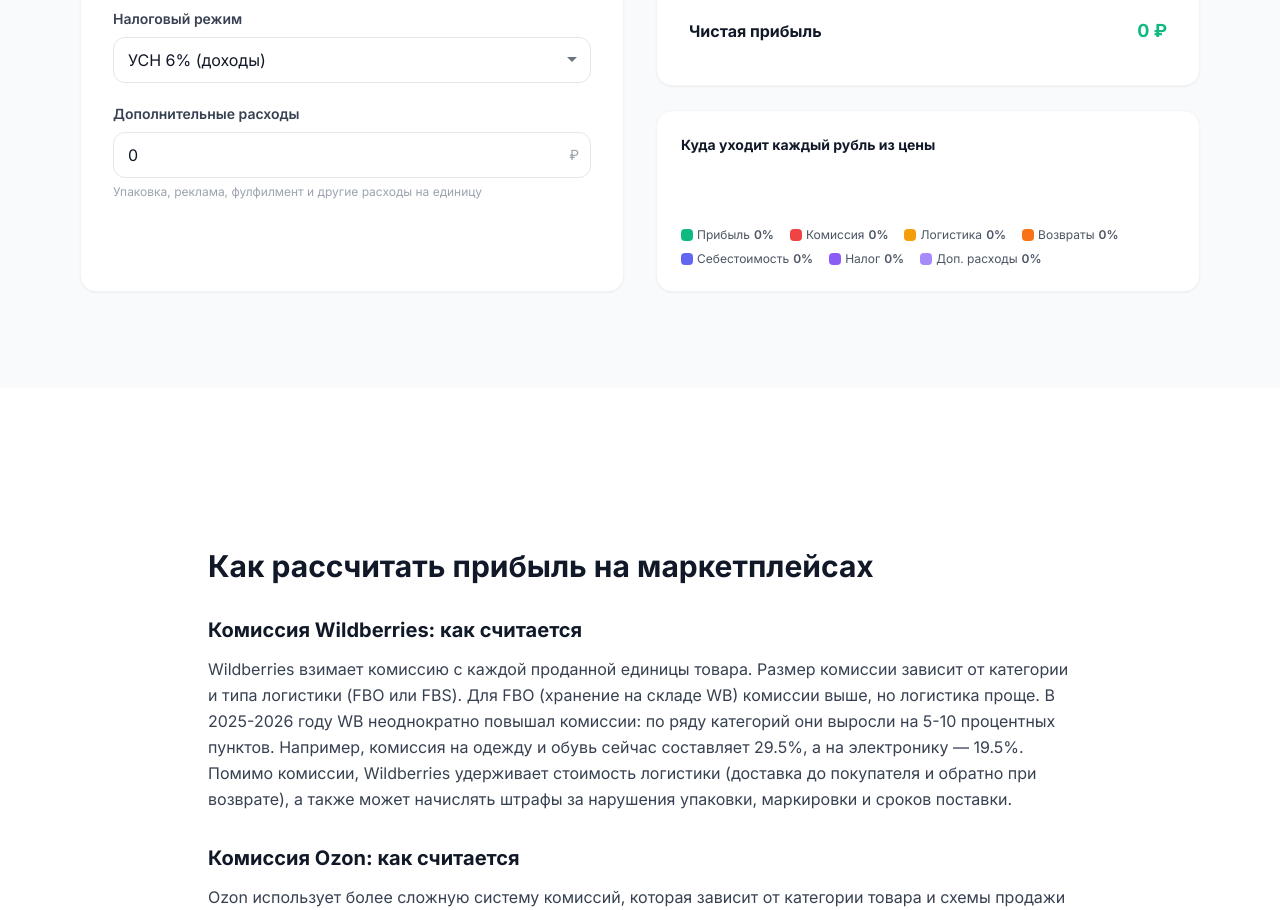
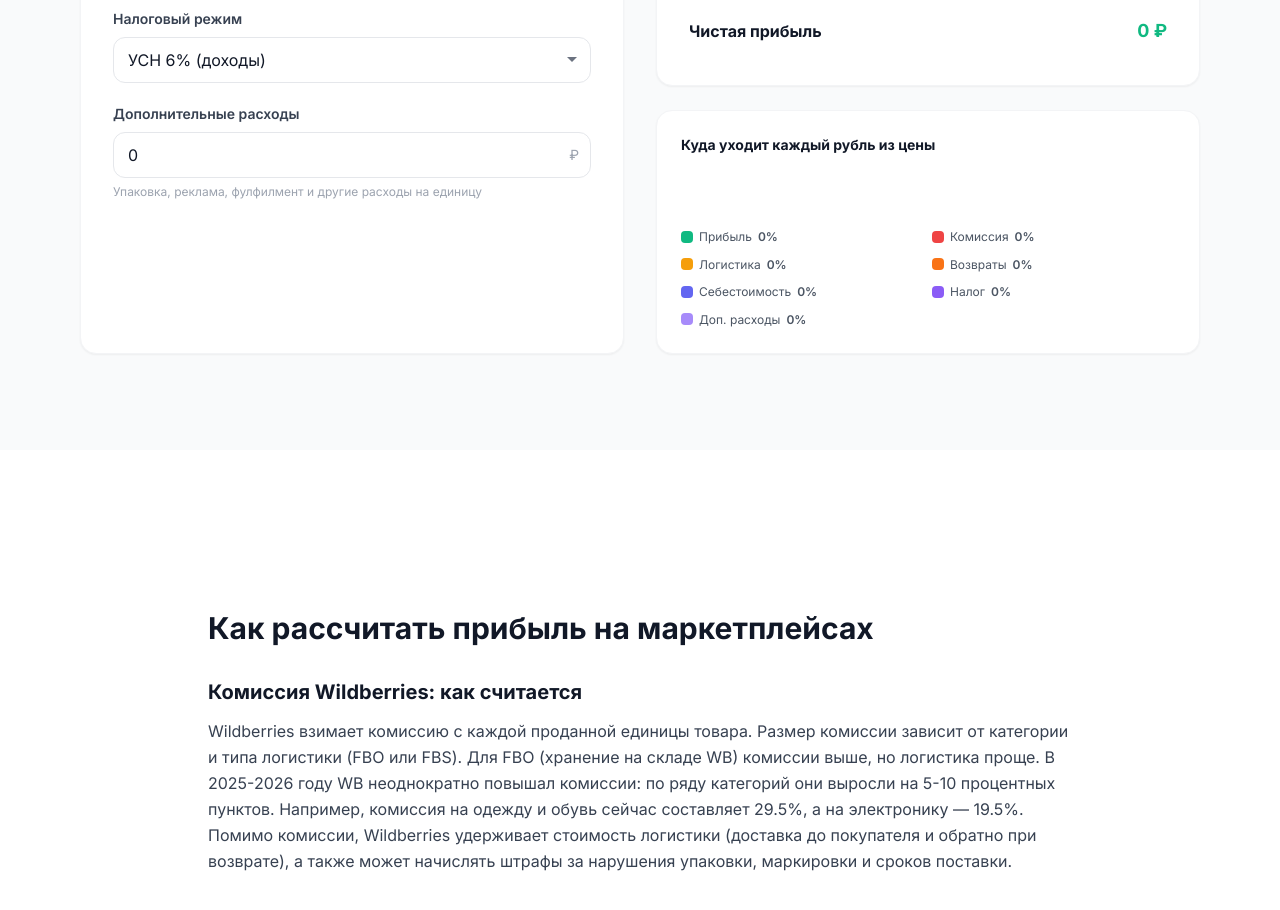
Before and after one commit to sanyarise/seller-finbot-landing, a website: page calculator/index.html in a window 1280 px wide. Shown: the part 1403-2313 px from the top of the page. Drawn offline with Linux system fonts and the light colour scheme.

Commit message:
fix: calculator legend layout — grid instead of flex-wrap
Legend items in "Куда уходит каждый рубль" section were overflowing
the card in a single line. Switched to CSS grid 2-column layout with
inline styles to guarantee wrapping regardless of Tailwind compilation.

Co-Authored-By: Claude Opus 4.6 <noreply@anthropic.com>

```diff
--- a/calculator/index.html
+++ b/calculator/index.html
@@ -384,7 +384,7 @@
           </div>
 
           <!-- Bar chart -->
-          <div class="bg-white rounded-2xl p-6 shadow-sm border border-gray-100">
+          <div class="bg-white rounded-2xl p-6 shadow-sm border border-gray-100 overflow-hidden">
             <h3 class="text-sm font-bold text-gray-900 mb-4">Куда уходит каждый рубль из цены</h3>
             <!-- Stacked bar -->
             <div class="w-full h-10 rounded-xl overflow-hidden flex" id="stackedBar">
@@ -397,14 +397,14 @@
               <div class="bar-segment" id="barExtra" style="width:0%;background:#A78BFA" title="Доп. расходы"></div>
             </div>
             <!-- Legend -->
-            <div class="flex flex-wrap gap-x-4 gap-y-2 mt-4 text-xs text-gray-600">
-              <div class="flex items-center gap-1"><span class="inline-block w-3 h-3 rounded" style="background:#10B981"></span> Прибыль <span id="legendProfit" class="font-semibold">0%</span></div>
-              <div class="flex items-center gap-1"><span class="inline-block w-3 h-3 rounded" style="background:#EF4444"></span> Комиссия <span id="legendCommission" class="font-semibold">0%</span></div>
-              <div class="flex items-center gap-1"><span class="inline-block w-3 h-3 rounded" style="background:#F59E0B"></span> Логистика <span id="legendLogistics" class="font-semibold">0%</span></div>
-              <div class="flex items-center gap-1"><span class="inline-block w-3 h-3 rounded" style="background:#F97316"></span> Возвраты <span id="legendReturns" class="font-semibold">0%</span></div>
-              <div class="flex items-center gap-1"><span class="inline-block w-3 h-3 rounded" style="background:#6366F1"></span> Себестоимость <span id="legendCost" class="font-semibold">0%</span></div>
-              <div class="flex items-center gap-1"><span class="inline-block w-3 h-3 rounded" style="background:#8B5CF6"></span> Налог <span id="legendTax" class="font-semibold">0%</span></div>
-              <div class="flex items-center gap-1"><span class="inline-block w-3 h-3 rounded" style="background:#A78BFA"></span> Доп. расходы <span id="legendExtra" class="font-semibold">0%</span></div>
+            <div style="display:grid;grid-template-columns:repeat(2,1fr);gap:0.5rem;margin-top:1rem;font-size:0.75rem;color:#4b5563;">
+              <div style="display:flex;align-items:center;gap:0.375rem;"><span style="display:inline-block;width:0.75rem;height:0.75rem;border-radius:0.25rem;background:#10B981;flex-shrink:0;"></span>Прибыль <span id="legendProfit" style="font-weight:600;">0%</span></div>
+              <div style="display:flex;align-items:center;gap:0.375rem;"><span style="display:inline-block;width:0.75rem;height:0.75rem;border-radius:0.25rem;background:#EF4444;flex-shrink:0;"></span>Комиссия <span id="legendCommission" style="font-weight:600;">0%</span></div>
+              <div style="display:flex;align-items:center;gap:0.375rem;"><span style="display:inline-block;width:0.75rem;height:0.75rem;border-radius:0.25rem;background:#F59E0B;flex-shrink:0;"></span>Логистика <span id="legendLogistics" style="font-weight:600;">0%</span></div>
+              <div style="display:flex;align-items:center;gap:0.375rem;"><span style="display:inline-block;width:0.75rem;height:0.75rem;border-radius:0.25rem;background:#F97316;flex-shrink:0;"></span>Возвраты <span id="legendReturns" style="font-weight:600;">0%</span></div>
+              <div style="display:flex;align-items:center;gap:0.375rem;"><span style="display:inline-block;width:0.75rem;height:0.75rem;border-radius:0.25rem;background:#6366F1;flex-shrink:0;"></span>Себестоимость <span id="legendCost" style="font-weight:600;">0%</span></div>
+              <div style="display:flex;align-items:center;gap:0.375rem;"><span style="display:inline-block;width:0.75rem;height:0.75rem;border-radius:0.25rem;background:#8B5CF6;flex-shrink:0;"></span>Налог <span id="legendTax" style="font-weight:600;">0%</span></div>
+              <div style="display:flex;align-items:center;gap:0.375rem;grid-column:span 2;"><span style="display:inline-block;width:0.75rem;height:0.75rem;border-radius:0.25rem;background:#A78BFA;flex-shrink:0;"></span>Доп. расходы <span id="legendExtra" style="font-weight:600;">0%</span></div>
             </div>
           </div>
         </div>
```
